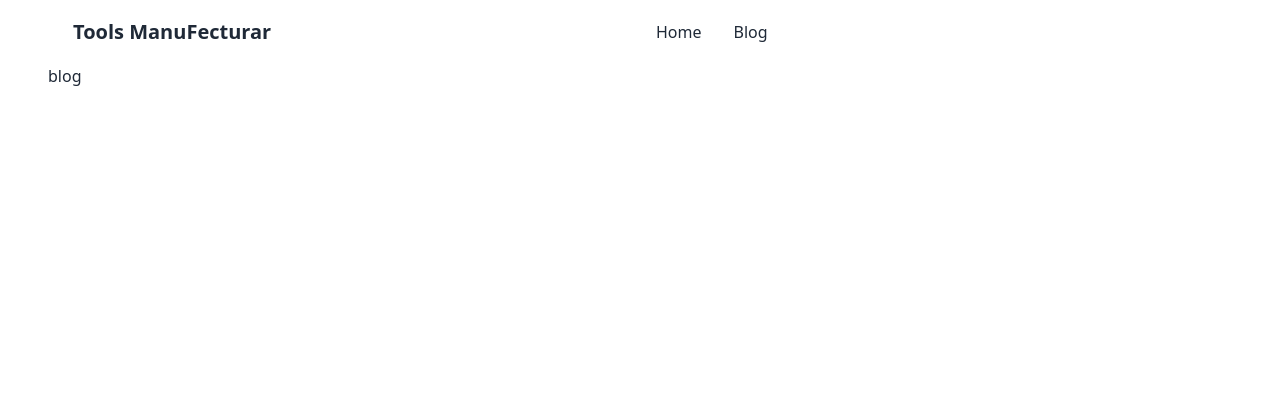
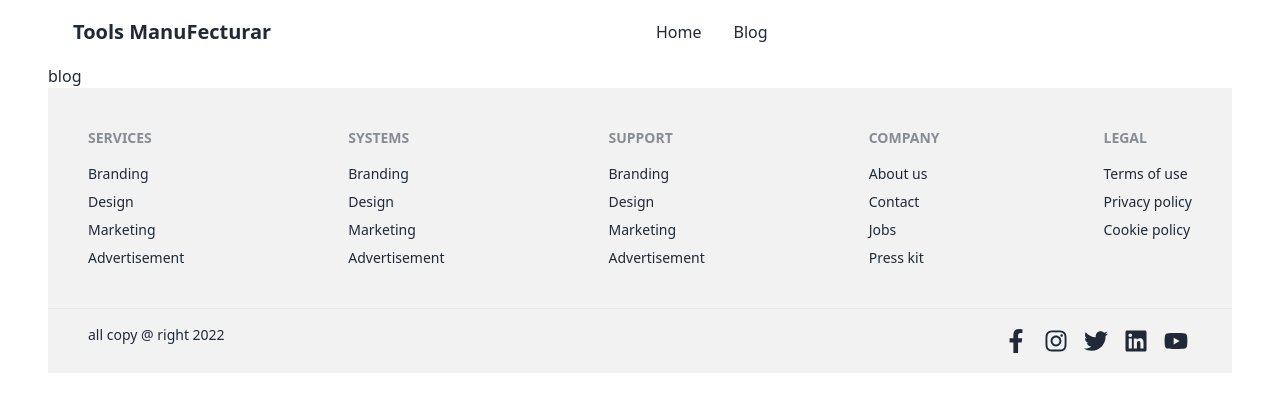
Before and after one commit to sabujdev/Tools-manufacturer-website-client-side, a React (Create React App) app: page /blog in a window 1280 px wide. Shown: the top 412 px of the page. Built offline with nearby package versions, Linux system fonts and the light colour scheme.

Commit message:
Footer section added

```diff
--- a/package.json
+++ b/package.json
@@ -9,6 +9,7 @@
     "daisyui": "^2.15.1",
     "react": "^18.1.0",
     "react-dom": "^18.1.0",
+    "react-icons": "^4.3.1",
     "react-router-dom": "^6.3.0",
     "react-scripts": "5.0.1",
     "web-vitals": "^2.1.4"
--- a/src/App.js
+++ b/src/App.js
@@ -1,7 +1,9 @@
 import { Route, Routes } from "react-router-dom";
 import "./App.css";
+
 import Home from "./Pages/Home/Home";
 import Blog from "./Pages/Shared/Blog";
+import Footer from "./Pages/Shared/Footer";
 import Navbar from "./Pages/Shared/Navbar";
 
 
@@ -16,6 +18,7 @@ function App() {
         <Route path="/blog" element={<Blog></Blog>}></Route>
 
       </Routes>
+      <Footer></Footer>
     </div>
   );
 }
--- a/src/Pages/Home/Footer.js
+++ /dev/null
@@ -1,11 +0,0 @@
-import React from 'react';
-
-const Footer = () => {
-    return (
-        <div>
-            Footer
-        </div>
-    );
-};
-
-export default Footer;
--- /dev/null
+++ b/src/Pages/Shared/Footer.js
@@ -0,0 +1,60 @@
+import React from 'react';
+import { FaFacebookF, FaInstagram, FaLinkedin, FaTwitter, FaYoutube } from "react-icons/fa";
+
+const Footer = () => {
+    return (
+        <div>
+
+            <footer className="footer flex justify-between p-10 bg-base-200 text-base-content">
+                <div>
+                    <span className="footer-title">Services</span>
+                    <a className="link link-hover">Branding</a>
+                    <a className="link link-hover">Design</a>
+                    <a className="link link-hover">Marketing</a>
+                    <a className="link link-hover">Advertisement</a>
+                </div>
+                <div>
+                    <span className="footer-title">SYSTEMS</span>
+                    <a className="link link-hover">Branding</a>
+                    <a className="link link-hover">Design</a>
+                    <a className="link link-hover">Marketing</a>
+                    <a className="link link-hover">Advertisement</a>
+                </div>
+                <div>
+                    <span className="footer-title">SUPPORT</span>
+                    <a className="link link-hover">Branding</a>
+                    <a className="link link-hover">Design</a>
+                    <a className="link link-hover">Marketing</a>
+                    <a className="link link-hover">Advertisement</a>
+                </div>
+                <div>
+                    <span className="footer-title">Company</span>
+                    <a className="link link-hover">About us</a>
+                    <a className="link link-hover">Contact</a>
+                    <a className="link link-hover">Jobs</a>
+                    <a className="link link-hover">Press kit</a>
+                </div>
+                <div>
+                    <span className="footer-title">Legal</span>
+                    <a className="link link-hover">Terms of use</a>
+                    <a className="link link-hover">Privacy policy</a>
+                    <a className="link link-hover">Cookie policy</a>
+                </div>
+                </footer>
+                <footer className="footer flex justify-between px-10 py-4 border-t bg-base-200 text-base-content border-base-300">
+                <div className="items-center grid-flow-col">
+                all copy @ right 2022
+                </div>
+                <div className="flex justify-center items-center text-2xl">
+                    <FaFacebookF className='m-1'/>
+                    <FaInstagram className='m-1'/>
+                    <FaTwitter className='m-1'/>
+                    <FaLinkedin className='m-1'/>
+                    <FaYoutube className='m-1'/>
+                </div>
+            </footer>
+        </div>
+    );
+};
+
+export default Footer;
```
Also changed, not shown: 1 other file (tests, documents, lock files or other folders).
